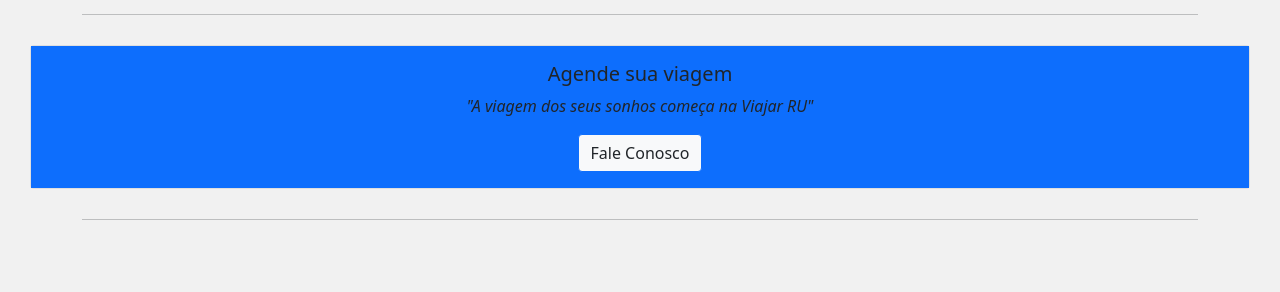
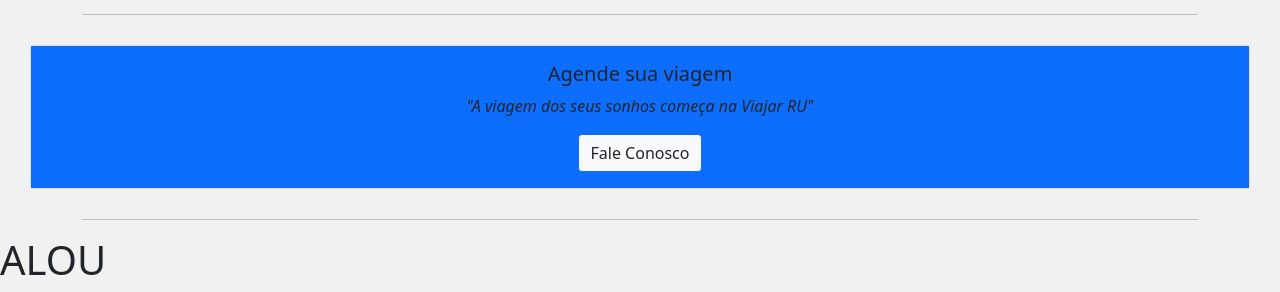
Before and after one commit to joaozangeli/siteuc14, a plain HTML site: page home.html in a window 1280 px wide. Shown: the part 1018-1310 px from the top of the page. Before the commit the page ends 1254 px from the top, so only its background shows below. Drawn offline with nearby package versions, Linux system fonts and the light colour scheme.

Commit message:
commit 2

```diff
--- a/home.html
+++ b/home.html
@@ -79,7 +79,7 @@
 
 
 
-
+    <h1>ALOU</h1>
 
 
 
```
